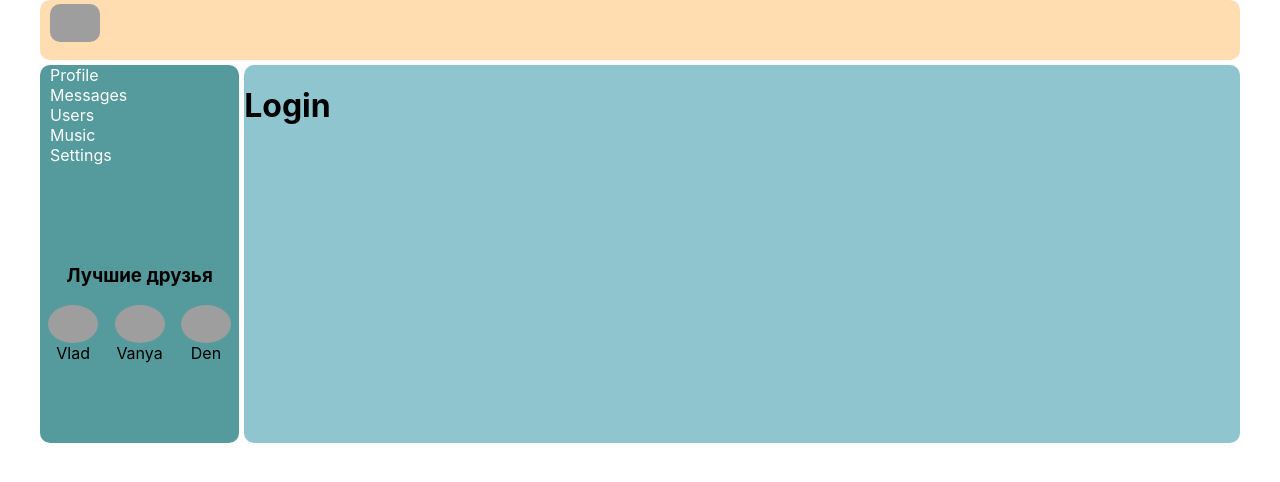
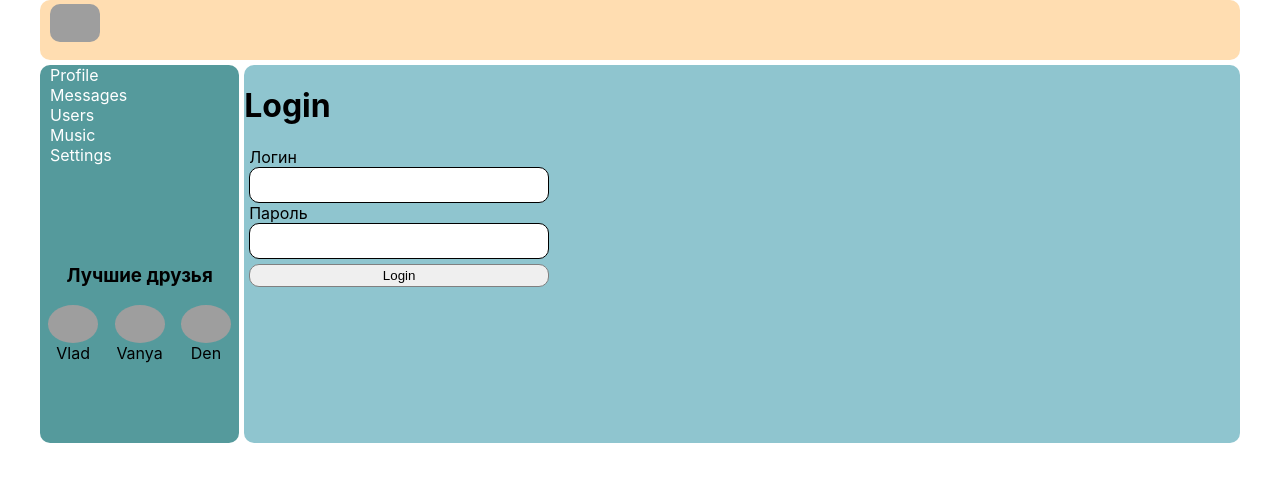
Before and after one commit to hhhatemeee/react-app-for-study, a React (Create React App) app: page /login in a window 1280 px wide. Shown: the top 482 px of the page. Built offline with nearby package versions, Linux system fonts and the light colour scheme; no server answers; grey boxes are pictures that could not be loaded.

Commit message:
added login form (formik&yup)

```diff
--- a/package.json
+++ b/package.json
@@ -7,6 +7,7 @@
     "@testing-library/react": "^11.2.7",
     "@testing-library/user-event": "^12.8.3",
     "axios": "^0.24.0",
+    "formik": "^2.2.9",
     "react": "^17.0.2",
     "react-dom": "^17.0.2",
     "react-redux": "^7.2.6",
@@ -14,7 +15,8 @@
     "react-scripts": "4.0.3",
     "redux": "^4.1.2",
     "redux-thunk": "^2.4.1",
-    "web-vitals": "^1.1.2"
+    "web-vitals": "^1.1.2",
+    "yup": "^0.32.11"
   },
   "scripts": {
     "start": "react-scripts start",
--- a/src/components/Login/Login.jsx
+++ b/src/components/Login/Login.jsx
@@ -1,10 +1,44 @@
-import React from 'react'
+import React, { useEffect } from 'react'
+import { useFormik } from 'formik'
+import s from './Login.module.css'
+import * as yup from 'yup'
 
 const Login = () => {
+
+    const validationForm = yup.object().shape({
+        login: yup.string().typeError('Должна быть строкой').required('Обязательное поле'),
+        password: yup.string().typeError('Должна быть строкой').required('Обязательное поле')
+    })
+
+    const formik = useFormik({
+        initialValues: {
+            login: '',
+            password: ''
+        },
+        validationSchema: validationForm,
+        onSubmit: values => {
+            console.log(values)
+        },
+    })
+    useEffect(() => {
+        console.log(formik.values)
+    }, [formik.values])
     return (
         <div>
             <h1>Login</h1>
-        </div>
+            <div >
+                <form action="" onSubmit={formik.handleSubmit} style={{ display: 'flex', flexDirection: "column", maxWidth: '300px', margin: '5px' }}>
+                    <label for="login">Логин</label>
+                    <input type="text" id='login' name='login' onChange={formik.handleChange} value={formik.values.login} onBlur={formik.handleBlur} />
+                    {formik.touched.login && formik.errors.login ? <span>{formik.errors.login}</span> : null}
+                    <label for="password">Пароль</label>
+                    <input type="password" id='password' name='password' onChange={formik.handleChange} value={formik.values.password} onBlur={formik.handleBlur} />
+                    {formik.touched.password && formik.errors.password ? <span> {formik.errors.password}</span> : null}
+                    <button type='submit'>Login</button>
+                </form>
+            </div>
+
+        </div >
     )
 }
 
--- /dev/null
+++ b/src/components/Login/Login.module.css
@@ -0,0 +1,17 @@
+input {
+  padding: 5px;
+  font-size: 1.3rem;
+  border-radius: 10px;
+  border: 1px solid black;
+}
+
+button {
+  margin: 5px 0;
+  padding: 3px;
+  border: 1px solid gray;
+  border-radius: 10px;
+}
+span {
+  color: red;
+  margin-left: 4px;
+}
--- a/src/components/Profile/ProfileInfo/ProfileStatus.jsx
+++ b/src/components/Profile/ProfileInfo/ProfileStatus.jsx
@@ -1,4 +1,4 @@
-import React, { useState } from 'react'
+import React, { useState, useEffect } from 'react'
 
 const ProfileStatus = (props) => {
 
@@ -22,6 +22,9 @@ const ProfileStatus = (props) => {
             }
         })
     }
+
+
+    console.log('kek')
     return (
         <div>
             {!state.editMode
```
Also changed, not shown: 1 other file (tests, documents, lock files or other folders).
